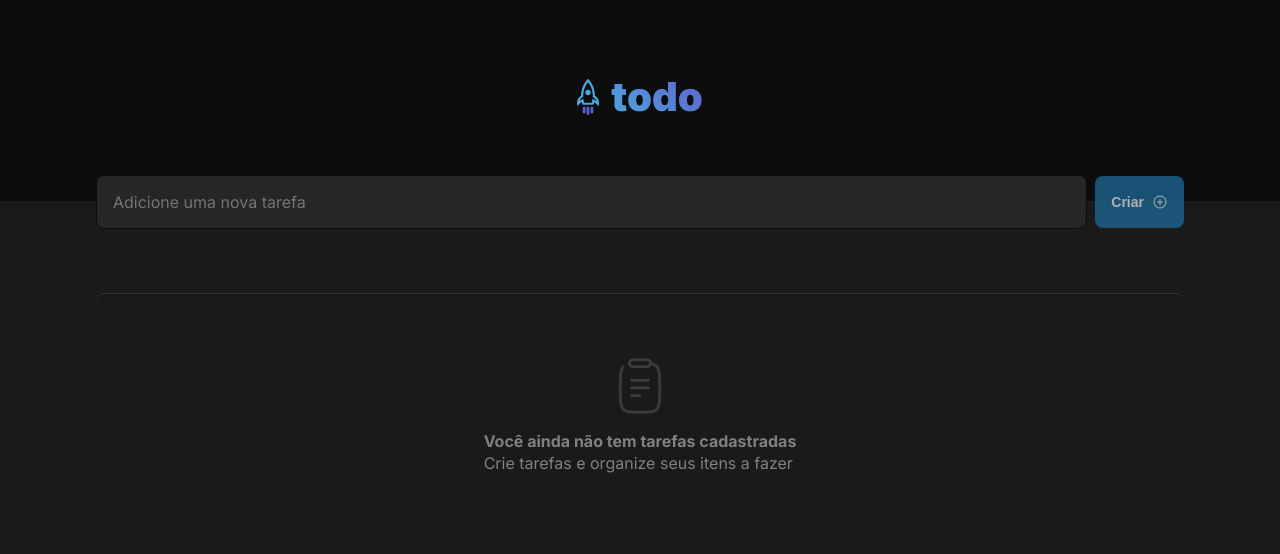
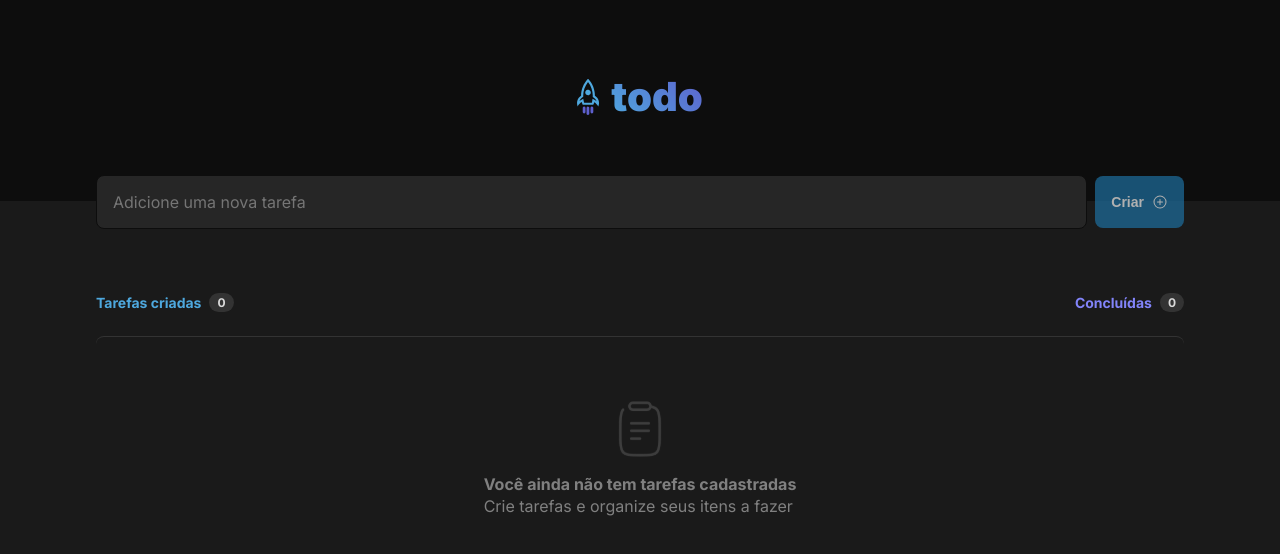
Before and after one commit to ManoelPradoMark22/ignite-challenge-reactjs-todoList-1, a React (Vite) app: page / in a window 1280 px wide. Shown: the top 554 px of the page. Built offline with nearby package versions, Linux system fonts and the light colour scheme.

Commit message:
create and style the headerCouting

```diff
--- a/src/components/DashboardTasks.module.css
+++ b/src/components/DashboardTasks.module.css
@@ -2,8 +2,36 @@
   margin-top: 4rem;
 }
 
-.divCouting {
+.headerCouting {
+  display: flex;
+  justify-content: space-between;
+}
 
+.headerCouting div {
+  display: flex;
+  align-items: center;
+  text-align: center;
+
+  font-size: 0.875rem;
+  font-weight: bold;
+
+  gap: 0.5rem;
+}
+
+.headerCouting div .createdTasks{
+  color: var(--blue);
+}
+
+.headerCouting div .completedTasks{
+  color: var(--purple);
+}
+
+.headerCouting div .coutingTasks{
+  font-size: 0.75rem;
+  background-color: var(--gray-400);
+  color: var(--gray-200);
+  padding: 0.125rem 0.5rem;
+  border-radius: 999px;
 }
 
 .containerTasksList {
--- a/src/components/DashboardTasks.tsx
+++ b/src/components/DashboardTasks.tsx
@@ -14,8 +14,16 @@ export function DashboardTasks({ tasks }: DashboardTasksProps) {
 
   return (
     <div className={styles.dashboardTasks}>
-      <header className={styles.divCouting}>
+      <header className={styles.headerCouting}>
+        <div>
+          <span className={styles.createdTasks}>Tarefas criadas</span>
+          <span className={styles.coutingTasks}>0</span>
+        </div>
 
+        <div>
+          <span className={styles.completedTasks}>Concluídas</span>
+          <span className={styles.coutingTasks}>0</span>
+        </div>
       </header>
 
       <div
```
